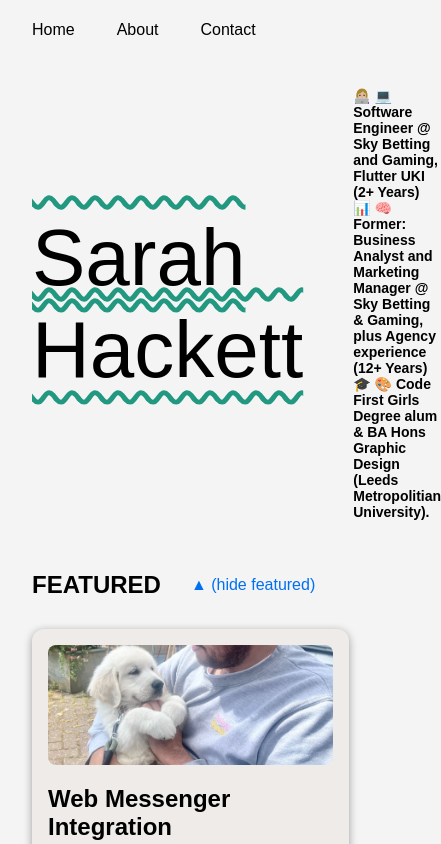
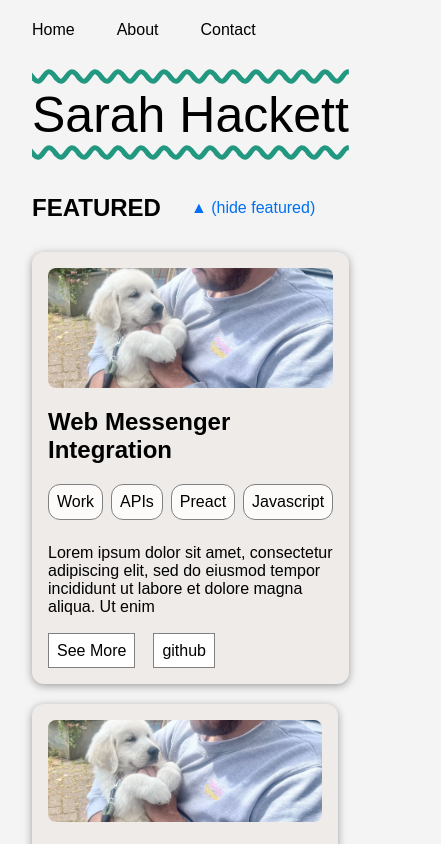
Before and after one commit to Sarahmhackett/sarah-hackett-projects, a Next.js app: page / in a window 390 px wide. Shown: the top 844 px of the page, 441 px wide, since content can reach past the window. Built offline with nearby package versions, Linux system fonts and the light colour scheme; a web font is replaced by a local one.

Commit message:
Homepage card styling and content

```diff
--- a/app/home.module.css
+++ b/app/home.module.css
@@ -10,8 +10,8 @@
 }
 
 .title {
-  width: inherit;
-  font-size: 80px;
+  /* width: 60%; */
+  font-size: 70px;
   margin: 0;
   margin-top: 10px;
   margin-bottom: 30px;
@@ -21,11 +21,20 @@
   text-decoration-thickness: 5px;
   text-underline-offset: 14px;
 
-
 }
 
 .introText {
-  margin-left: 50px;
+  margin-left: 80px;
   padding-bottom: 20px;
   font-size: 14px;
 }
+
+@media (max-width: 768px) {
+  .title {
+    font-size: 50px;
+  }
+
+  .introText {
+    display: none;
+  }
+}
```
